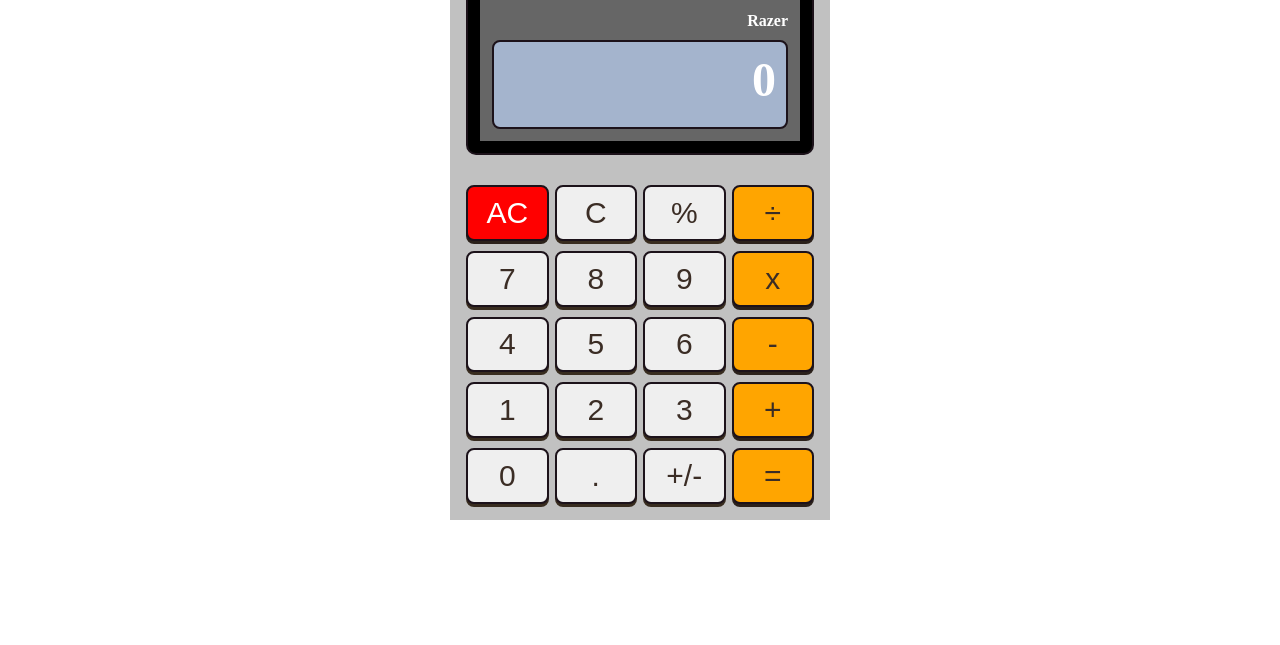
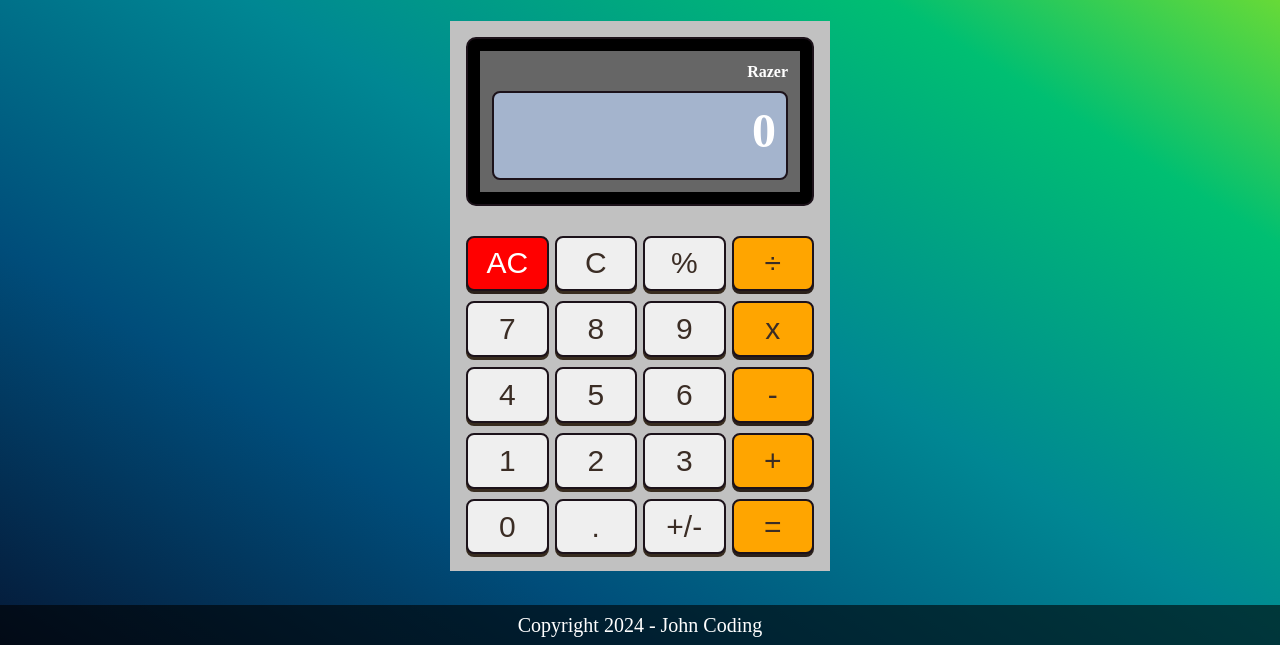
Before and after one commit to JohnM-works/calculator, a plain HTML site: page index.html in a window 1280 px wide. Shown: the part 155-800 px from the top of the page. Drawn offline with Linux system fonts and the light colour scheme.

Commit message:
add background color and footer

```diff
--- a/index.html
+++ b/index.html
@@ -4,9 +4,13 @@
         <meta charset="UTF-8">
         <meta name="viewport" content="width=device-width, initial-scale=1.0">
         <link rel="stylesheet" href="style.css">
+
         <title>Document</title>
     </head>
     <body>
+        <div class="header">
+            <h1>Calculator</h1>
+        </div>
         <main class="calculator">
             <div class="container">
                 <div class="screen-container">
@@ -49,5 +53,6 @@
                 </div>
             </div>
         </main>
+        <div class="footer">Copyright 2024 - John Coding</div>
     </body>
 </html>
--- a/style.css
+++ b/style.css
@@ -4,11 +4,26 @@
     padding: 0;
 }
 
+body {
+    height: 100vh;
+    display: flex;
+    flex-direction: column;
+    justify-content: space-between;
+    align-items: center;
+    background-image: linear-gradient(to right top, #051937, #004d7a, #008793, #00bf72, #a8eb12);
+}
+
+.header {
+    margin-top: 50px;
+    text-align: center;
+    color: white;
+    font-size: 40px;
+}
+
 .calculator {
     display: flex;
     align-items: center;
     justify-content: center;
-    height: 100vh;
 }
 
 .container {
@@ -77,6 +92,7 @@
     color: #3b2d25;
     box-shadow: 0 3px #382c1f;
     border: 2px solid #1C121A;
+    cursor: pointer;
 }
 
 button.brown {
@@ -88,3 +104,15 @@ button.clear-btn {
     box-shadow: 0 3px #2b211b;
     color:white;
 }
+
+.footer {
+    display: flex;
+    justify-content: center;
+    align-items: center;
+    font-size: 20px;
+    height: 40px;
+    color: white;
+    width: 100%;
+    opacity: 1;
+    background-color: rgba(0,0,0,0.6);
+}
```
